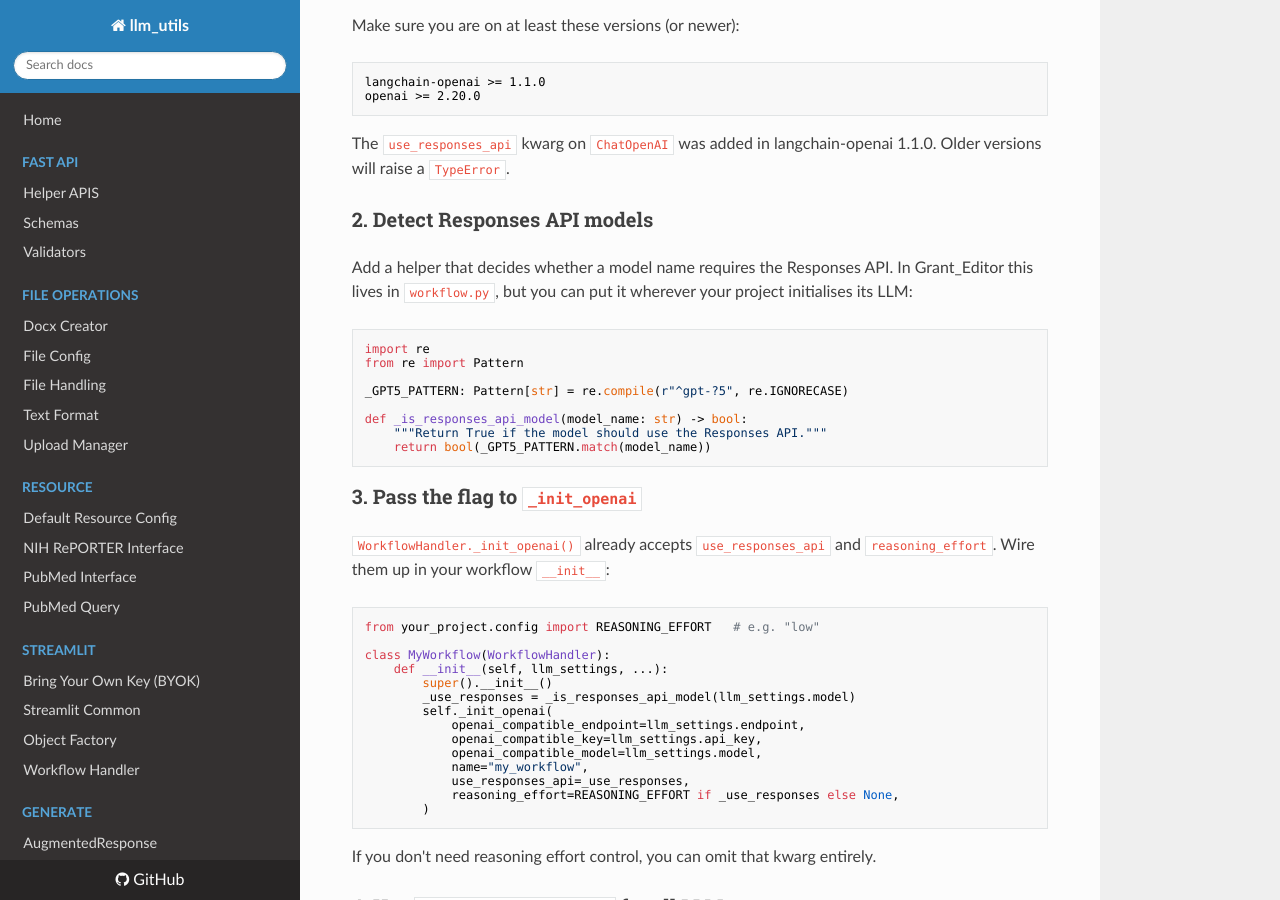
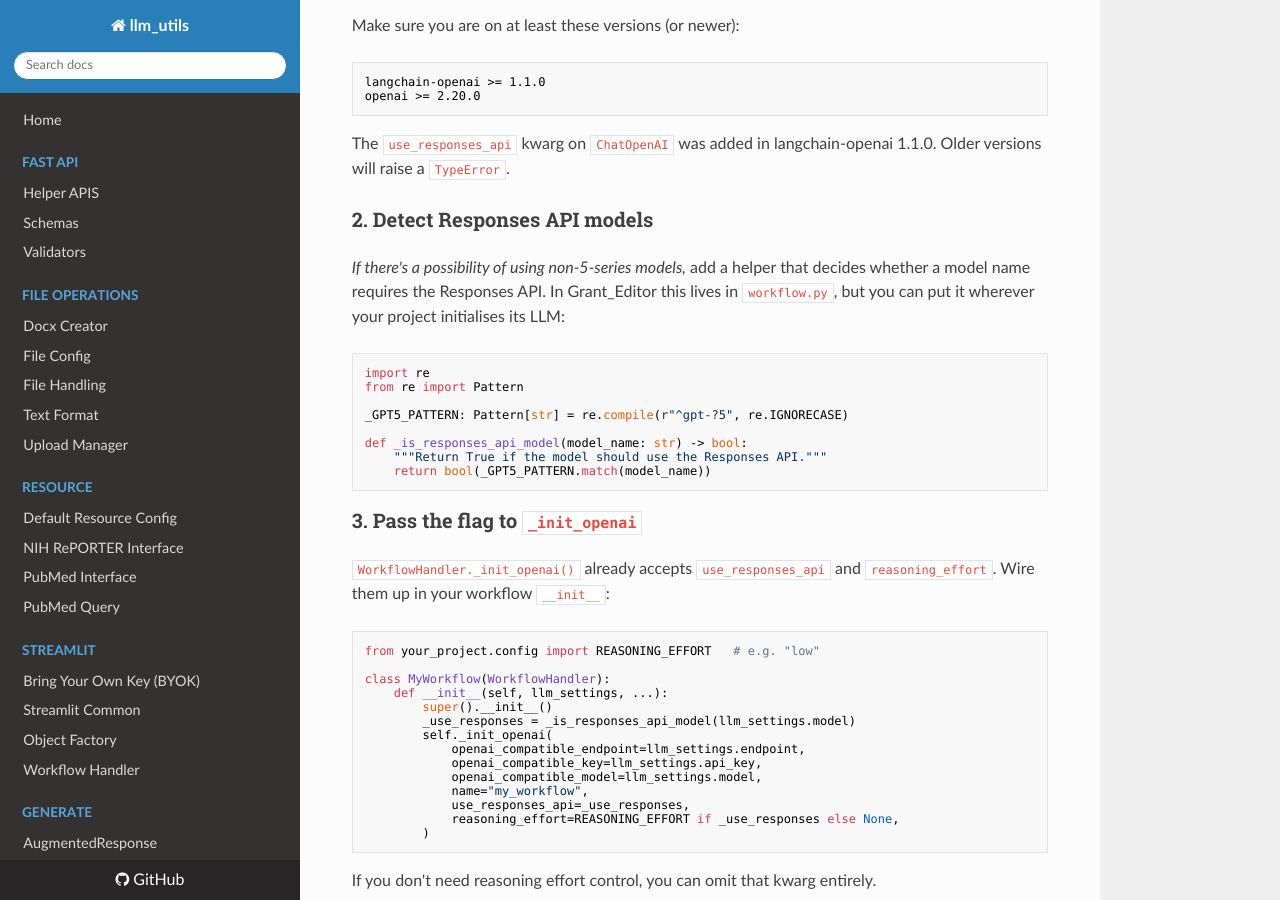
Before and after one commit to UABPeriopAI/llm_utils, an MkDocs documentation site: the page built from docs/responses_api_migration.md, in a window 1280 px wide and 900 px high, scrolled down 721 px. Built offline with MkDocs 1.6.1, drawn with Linux system fonts in a browser that asks for light colours; nearby versions of some CDN libraries.

Commit message:
Update responses_api_migration.md
clarify when helper method is needed

```diff
--- a/docs/responses_api_migration.md
+++ b/docs/responses_api_migration.md
@@ -34,7 +34,7 @@ The `use_responses_api` kwarg on `ChatOpenAI` was added in langchain-openai
 
 ### 2. Detect Responses API models
 
-Add a helper that decides whether a model name requires the Responses API.
+*If there's a possibility of using non-5-series models,* add a helper that decides whether a model name requires the Responses API.
 In Grant_Editor this lives in `workflow.py`, but you can put it wherever your
 project initialises its LLM:
 
```
